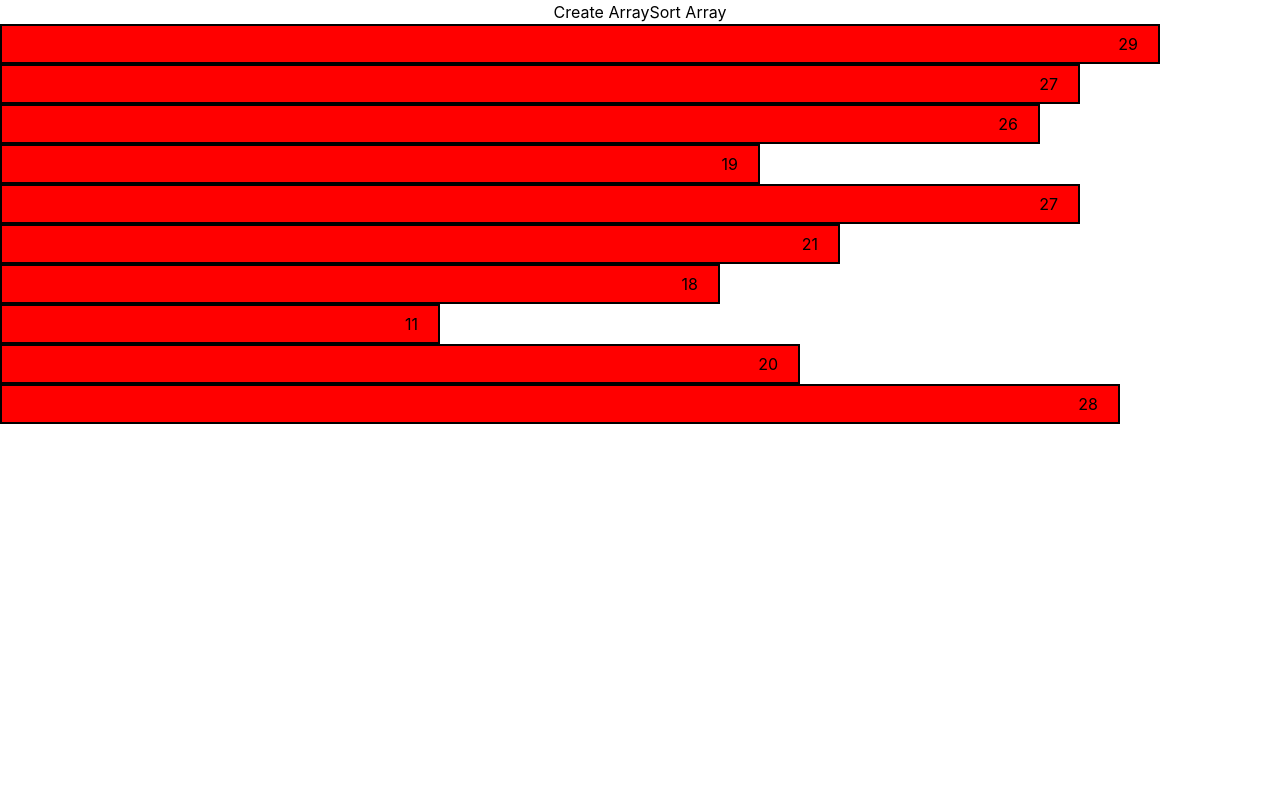
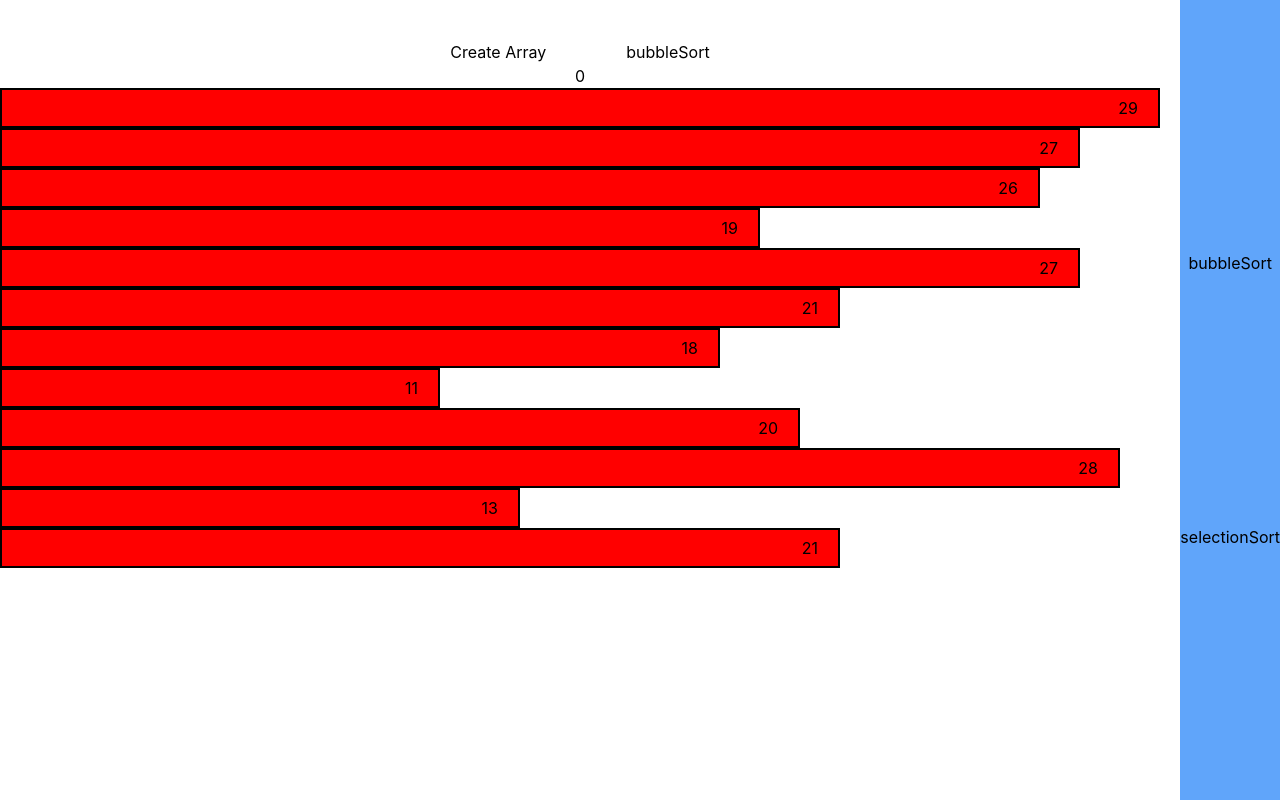
Before and after one commit to adarshkunwar/sorting, a React (Create React App) app: page / in a window 1280 px wide. Both pictures are taken after a click on the button "Create Array". Built offline with nearby package versions, Linux system fonts and the light colour scheme.

Commit message:
selection sort and visual update

```diff
--- a/src/Components/Arrays.css
+++ b/src/Components/Arrays.css
@@ -5,7 +5,7 @@
 }
 
 .box {
-    background-color: red;
+    /* background-color: red; */
     border: 2px solid black;
     /* width: ; */
     display: flex;
@@ -14,12 +14,11 @@
     padding: 0 20px;
     gap: 3px;
 }
-/*
+
 .compare {
     background-color: yellow;
-} */
+}
 
-/*
  .notCompared {
      background-color: red;
-} */
+}
--- a/src/Components/Arrays.jsx
+++ b/src/Components/Arrays.jsx
@@ -1,28 +1,49 @@
 import React, { useState } from "react";
 import "./Arrays.css";
+import Layout from "./Layout/Layout";
 const Arrays = () => {
   const [array, setArray] = useState([]);
   const [sorting, setSorting] = useState(false);
+  const [SortingName, setSortingName] = useState("bubbleSort");
+  const [count, setCount] = useState(0);
+  const [compareIndexes, setCompareIndexes] = useState([]);
+  // const [compare1, setCompare1] = useState();
+  // const [compare2, setCompare2] = useState();
 
   const createArray = () => {
     let newArray = [];
-    for (let i = 0; i < 10; i++) {
+    setCount(0);
+    for (let i = 0; i < 12; i++) {
       newArray.push(Math.floor(Math.random() * 30));
     }
     setArray(newArray);
   };
 
-  const sortArray = async () => {
+  const sortingOperation = () => {
+    if (SortingName === "bubbleSort") {
+      bubbleSort();
+    } else if (SortingName === "selectionSort") {
+      selectionSort();
+    }
+  };
+
+  const bubbleSort = async () => {
     setSorting(true);
     let isSorted = false;
     while (!isSorted) {
       isSorted = true;
       for (let i = 0; i < array.length - 1; i++) {
+        await new Promise((resolve) =>
+          setTimeout(() => {
+            setCompareIndexes([i, i + 1]);
+            resolve();
+          }, 500)
+        );
         if (array[i] > array[i + 1]) {
-          await new Promise((resolve) => setTimeout(resolve, 1000));
           let temp = array[i];
           array[i] = array[i + 1];
           array[i + 1] = temp;
+          setCount((prev) => prev + 1);
           setArray([...array]);
           isSorted = false;
         }
@@ -31,20 +52,63 @@ const Arrays = () => {
     setSorting(false);
   };
 
+  const selectionSort = async () => {
+    setSorting(true);
+    for (let i = 0; i < array.length; i++) {
+      let tempI = i;
+      for (let j = i + 1; j < array.length; j++) {
+        await new Promise((resolve) => setTimeout(resolve, 500));
+        setCompareIndexes([i, j]);
+        if (array[tempI] > array[j]) {
+          tempI = j;
+        }
+      }
+      if (tempI !== i) {
+        setCount((prev) => prev + 1);
+        let temp = array[i];
+        array[i] = array[tempI];
+        array[tempI] = temp;
+      }
+      setArray([...array]);
+      // isSorted = false;
+    }
+    setSorting(false);
+  };
+
   return (
+    <Layout setSortingName={setSortingName} sorting={sorting}>
       <div>
+        <div className="flex items-center">
+          <div className="w-full">
+            <div className="flex justify-center gap-20 pt-10">
               <button onClick={createArray}>Create Array</button>
-      <button onClick={sortArray} disabled={sorting || array.length === 0}>
-        Sort Array
+              <button
+                onClick={sortingOperation}
+                disabled={sorting || array.length === 0}
+              >
+                {SortingName}
               </button>
+            </div>
+          </div>
+        </div>
         <div>
+          {count && <div> {count} </div>}
           {array.map((val, i) => (
-          <div key={i} className="box" style={{ height: 40, width: val * 40 }}>
+            <div
+              key={i}
+              className={`box ${
+                compareIndexes[0] === i || compareIndexes[1] === i
+                  ? "compare"
+                  : "notCompared"
+              }`}
+              style={{ height: 40, width: val * 40 }}
+            >
               {val}
             </div>
           ))}
         </div>
       </div>
+    </Layout>
   );
 };
 
--- /dev/null
+++ b/src/Components/Layout/Layout.jsx
@@ -0,0 +1,15 @@
+import React from "react";
+import Options from "./Options";
+
+const Layout = ({ children, setSortingName, sorting }) => {
+  return (
+    <div className="flex w-screen justify-between">
+      <div>{children}</div>
+      <div className="bg-red-300">
+        <Options setSortingName={setSortingName} sorting={sorting} />
+      </div>
+    </div>
+  );
+};
+
+export default Layout;
--- /dev/null
+++ b/src/Components/Layout/Options.jsx
@@ -0,0 +1,28 @@
+import React from "react";
+
+const Options = ({ setSortingName, sorting }) => {
+  const options = [
+    {
+      sortName: "bubbleSort",
+    },
+    {
+      sortName: "selectionSort",
+    },
+  ];
+  return (
+    <div className="flex flex-col w-fit bg-blue-400 h-screen justify-evenly">
+      {options.map((val, i) => (
+        <button
+          key={i}
+          className={`cursor-pointer`}
+          onClick={() => setSortingName(val.sortName)}
+          disabled={sorting}
+        >
+          {val.sortName}
+        </button>
+      ))}
+    </div>
+  );
+};
+
+export default Options;
```
Lines whose indentation alone changed are shown as unchanged.
